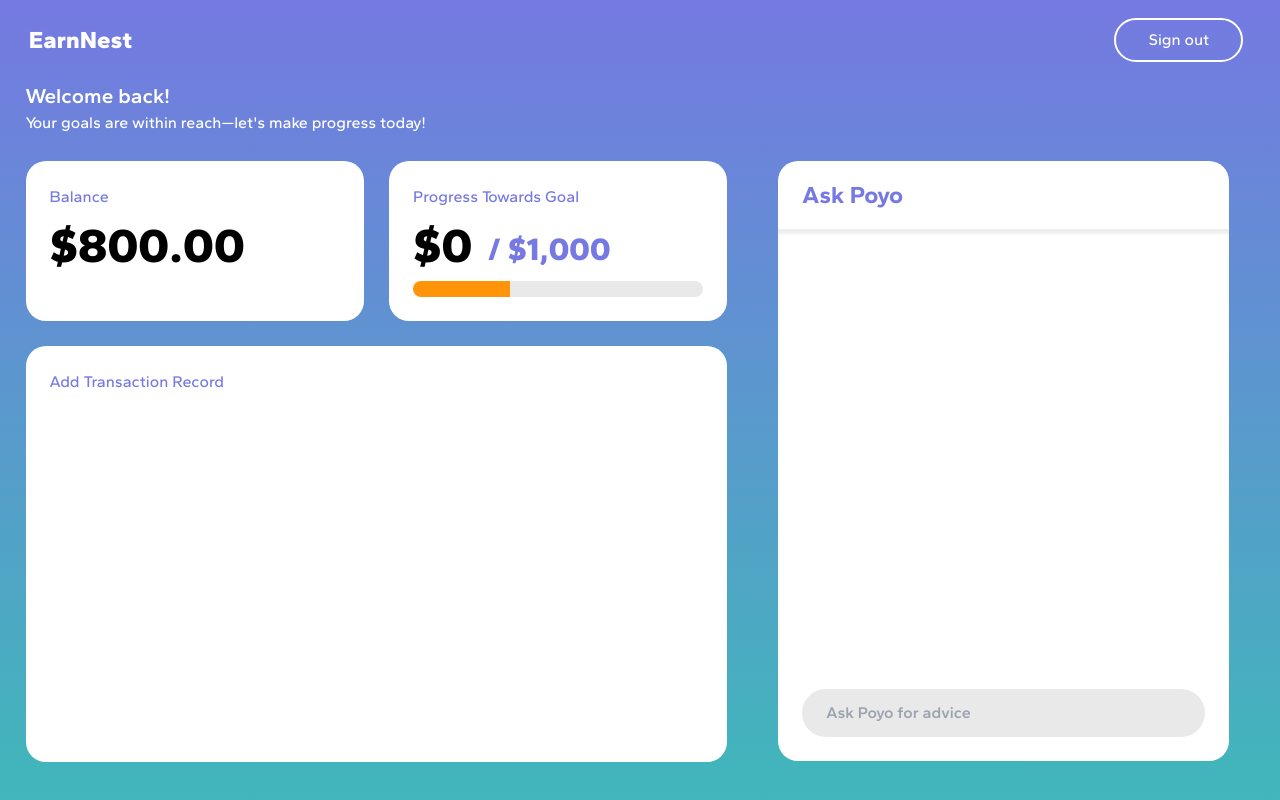
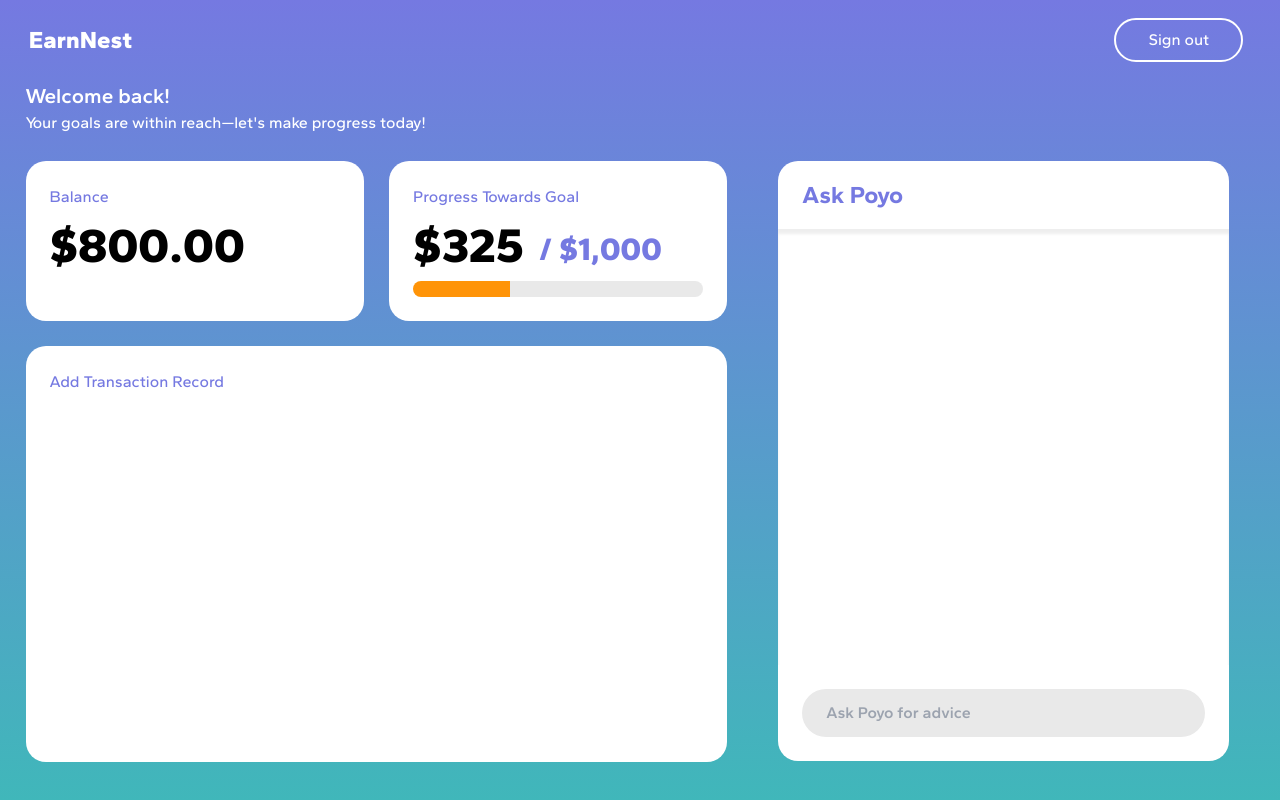
Before and after one commit to danielnguywn/HackUTD, a React (Create React App) app in the folder frontend/: page /dashboard in a window 1280 px wide. Built offline with nearby package versions, Linux system fonts and the light colour scheme.

Commit message:
schema update

```diff
--- a/frontend/src/Pages/dashboard.js
+++ b/frontend/src/Pages/dashboard.js
@@ -69,7 +69,7 @@ const Dashboard = () => {
                             <div className="dash-widget-small">
                                 <div className="dash-widget-label">Progress Towards Goal</div>
                                 <div className="dash-widget-text">
-                                    <div className="dash-widget-bold">$0</div>
+                                    <div className="dash-widget-bold">$325</div>
                                     <div className="dash-widget-secondary">/ $1,000</div>
                                 </div>
                                 <div className="dash-widget-progress">
```
